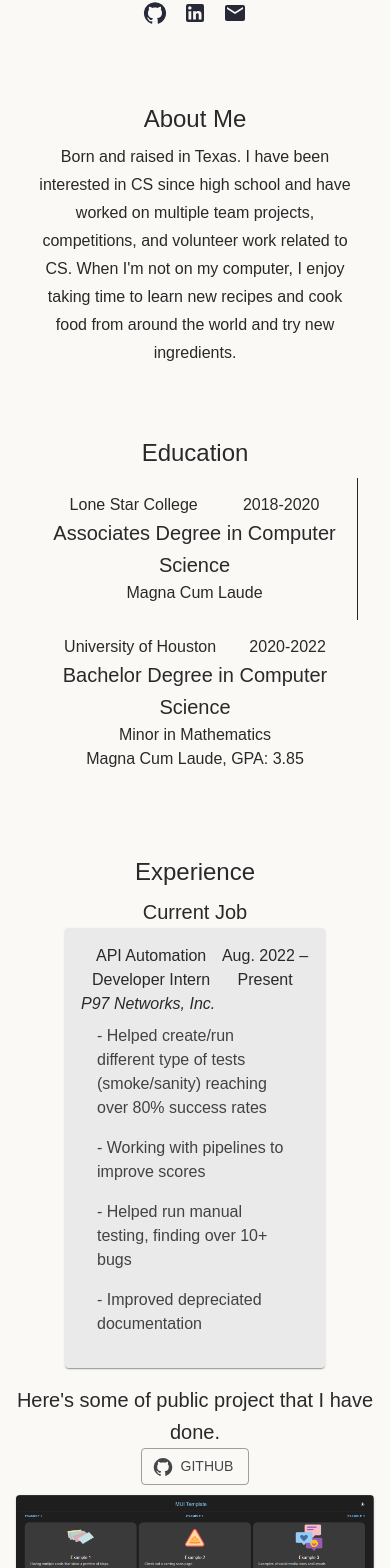
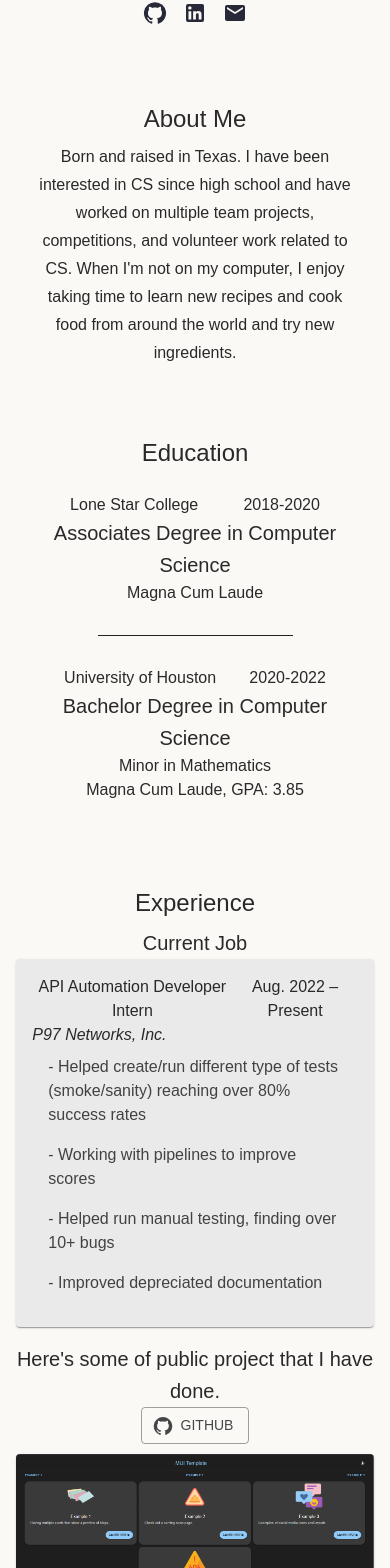
Before and after one commit to YoselineGuerrero/dev-portfolio, a React (Create React App) app: page / in a window 390 px wide. Shown: the part 309-1877 px from the top of the page. Built offline with nearby package versions, Linux system fonts and the light colour scheme.

Commit message:
fix bugs (divider and card size on phone)

```diff
--- a/src/components/education.js
+++ b/src/components/education.js
@@ -15,7 +15,10 @@ export default function Education() {
         <Typography variant="h6">Associates Degree in Computer Science</Typography>
         <Typography variant='body1'>Magna Cum Laude</Typography>
       </Grid>
-      <Divider orientation="vertical" flexItem></Divider>
+      <Divider orientation="vertical" flexItem  sx={{display: { xs: 'none', md: 'flex' }}}></Divider>
+      <Grid item xs={6} sx={{margin:'15px', display: { xs: 'block', md: 'none' }}}>
+        <Divider  component="li" sx={{display: 'block'}} />
+      </Grid>
       <Grid item md={5.5} xs={10} sx={{padding:'15px'}}>
         <Stack direction="row" justifyContent="space-around" alignItems="center">
           <Typography variant="body1">University of Houston</Typography>
--- a/src/components/repoCards.js
+++ b/src/components/repoCards.js
@@ -14,7 +14,7 @@ import GitHubIcon from '@mui/icons-material/GitHub';
 export default function RepoCards() {
   return(
     <>
-      <Grid item xs={8}>
+      <Grid item xs={11} md={8}>
         <Typography variant="h6">Current Job</Typography>
         <Card>
           <CardContent>
```
